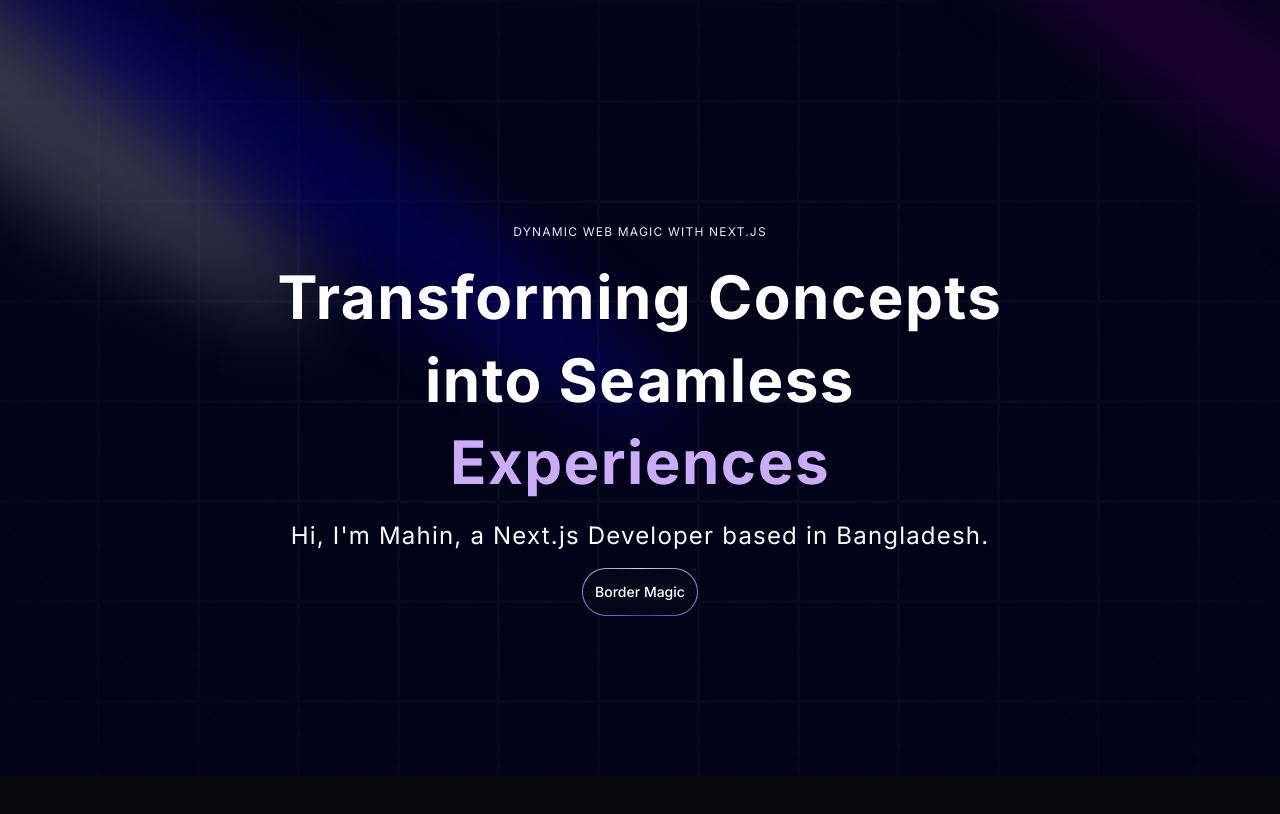
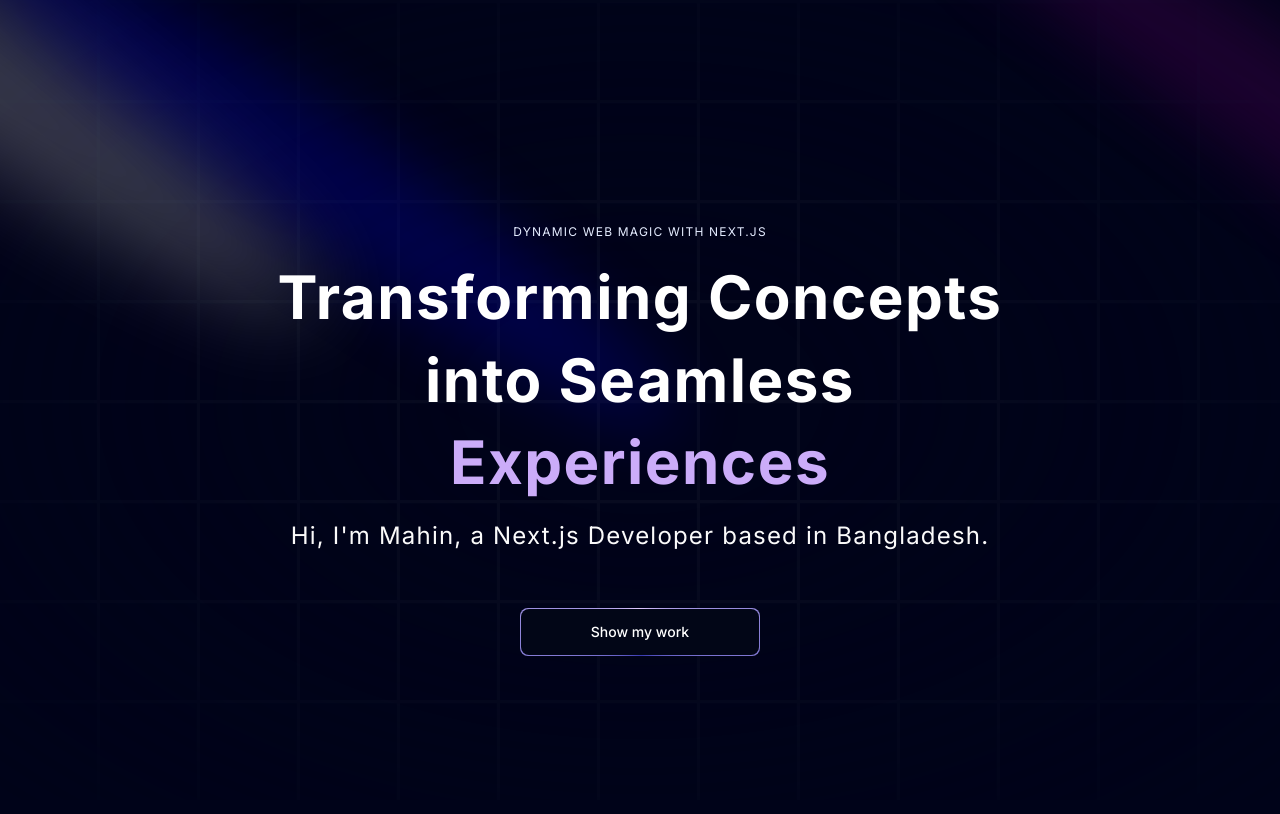
Before and after one commit to capmahin/Portfolio, a Next.js app: page / in a window 1280 px wide. Built offline with nearby package versions, Linux system fonts and the light colour scheme.

Commit message:
add some styles aand remove some style

```diff
--- a/components/ui/MagicButton.tsx
+++ b/components/ui/MagicButton.tsx
@@ -8,10 +8,15 @@ const MagicButton = ({
 
 }) => {
   return (
-    <button className="relative inline-flex h-12 overflow-hidden rounded-full p-[1px] focus:outline-none focus:ring-2 focus:ring-slate-400 focus:ring-offset-2 focus:ring-offset-slate-50">
+    <button className="relative inline-flex h-12 w-full
+    overflow-hidden rounded-lg p-[1px]
+    focus:outline-none md:w-60 md:mt-10">
   <span className="absolute inset-[-1000%] animate-[spin_2s_linear_infinite] bg-[conic-gradient(from_90deg_at_50%_50%,#E2CBFF_0%,#393BB2_50%,#E2CBFF_100%)]" />
-  <span className="inline-flex h-full w-full cursor-pointer items-center justify-center rounded-full bg-slate-950 px-3 py-1 text-sm font-medium text-white backdrop-blur-3xl">
-    Border Magic
+  <span className="inline-flex h-full w-full
+   cursor-pointer items-center justify-center rounded-lg
+    bg-slate-950 px-7 py-1 text-sm font-medium
+  text-white backdrop-blur-3xl">
+   {title}
   </span>
 </button>
   )
```
